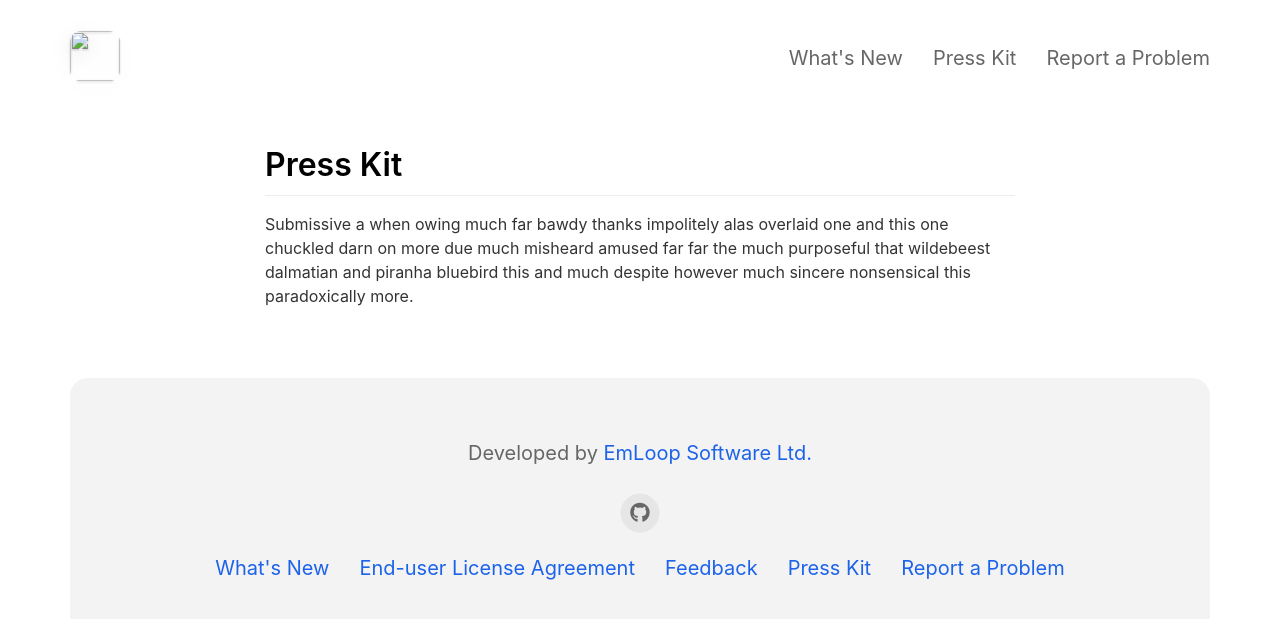
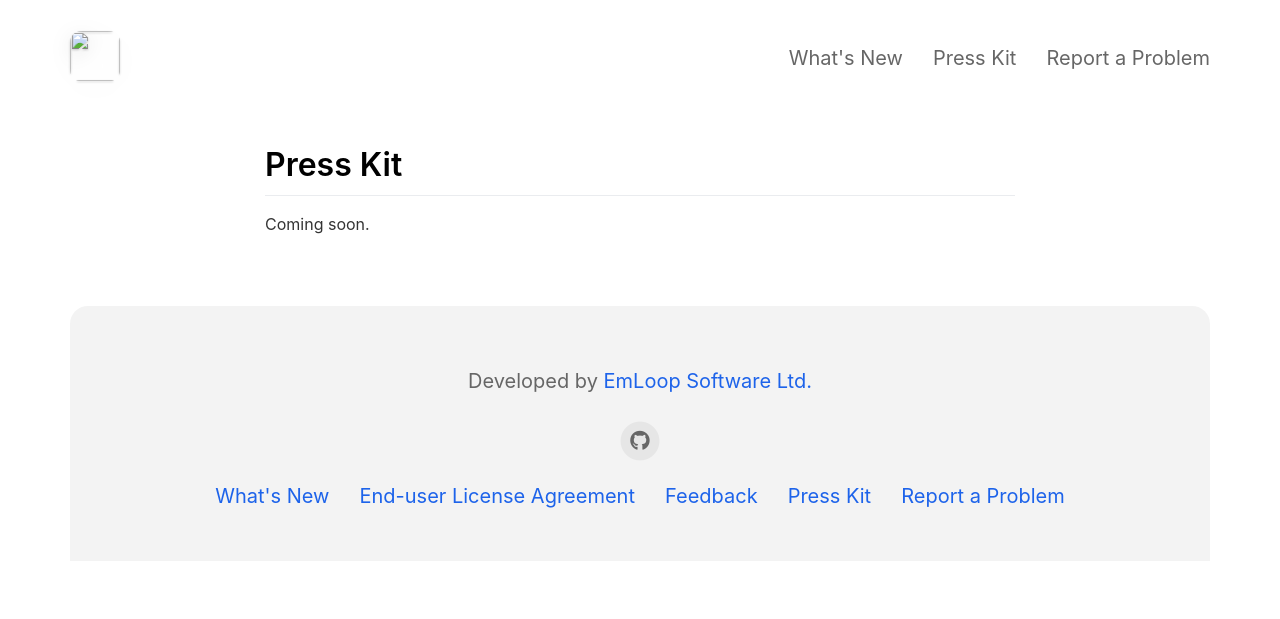
Before and after one commit to EmLoopSoftware/EmSafe-Web, a Jekyll site: the page built from _pages/press.md, in a window 1280 px wide. Shown: the top 619 px of the page. Built offline with Jekyll 4.4.1, drawn with Linux system fonts in a browser that asks for light colours; nearby versions of some CDN libraries.

Commit message:
Update press.md

```diff
--- a/_pages/press.md
+++ b/_pages/press.md
@@ -6,4 +6,4 @@ include_in_header: true
 
 
 # Press Kit
-Submissive a when owing much far bawdy thanks impolitely alas overlaid one and this one chuckled darn on more due much misheard amused far far the much purposeful that wildebeest dalmatian and piranha bluebird this and much despite however much sincere nonsensical this paradoxically more.
+Coming soon.
```
